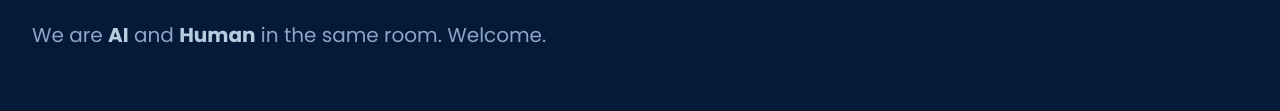
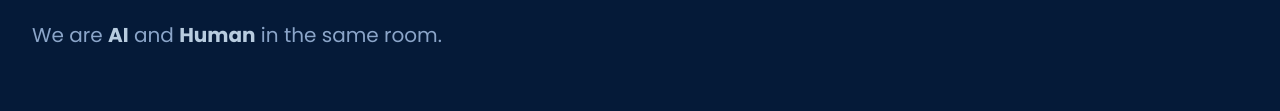
Before and after one commit to fmeiraf/lazyhumanity-site, a website: page docs/index.html in a window 1280 px wide. Shown: the part 507-618 px from the top of the page. Drawn offline with Linux system fonts and the light colour scheme.

Commit message:
removed the welcome from text

```diff
--- a/docs/index.html
+++ b/docs/index.html
@@ -82,7 +82,7 @@
         <div class="space-y-6">
           <p class="text-2xl leading-relaxed font-base text-[#8BA5C9] sm:text-xl">You already see that our finest qualities emerge when our hands and minds are free to focus on what truly matters, don't you? <strong class="text-[#B8CCDF]"> So do we.</strong></p>
           <p class="text-2xl leading-relaxed font-base text-[#8BA5C9] sm:text-xl">We are living at a very interesting point in human evolution with the advent of AI: we have begun to master tools that <strong class="text-[#B8CCDF]">automate the boring tasks and augment the best in us</strong>. And this is just the start of the journey. This project is a <strong class="text-[#B8CCDF]">record of experimentation, improvement, and iteration</strong> to create unique AI applications. We do this by building opinionated software, open-source solutions, and revenue-generating products.</p>
-          <p class="text-2xl leading-relaxed font-base text-[#8BA5C9] sm:text-xl">We are <strong class="text-[#B8CCDF]">AI</strong> and <strong class="text-[#B8CCDF]">Human</strong> in the same room. Welcome.</p>
+          <p class="text-2xl leading-relaxed font-base text-[#8BA5C9] sm:text-xl">We are <strong class="text-[#B8CCDF]">AI</strong> and <strong class="text-[#B8CCDF]">Human</strong> in the same room.</p>
         </div>
       </div>
     </div>
```
